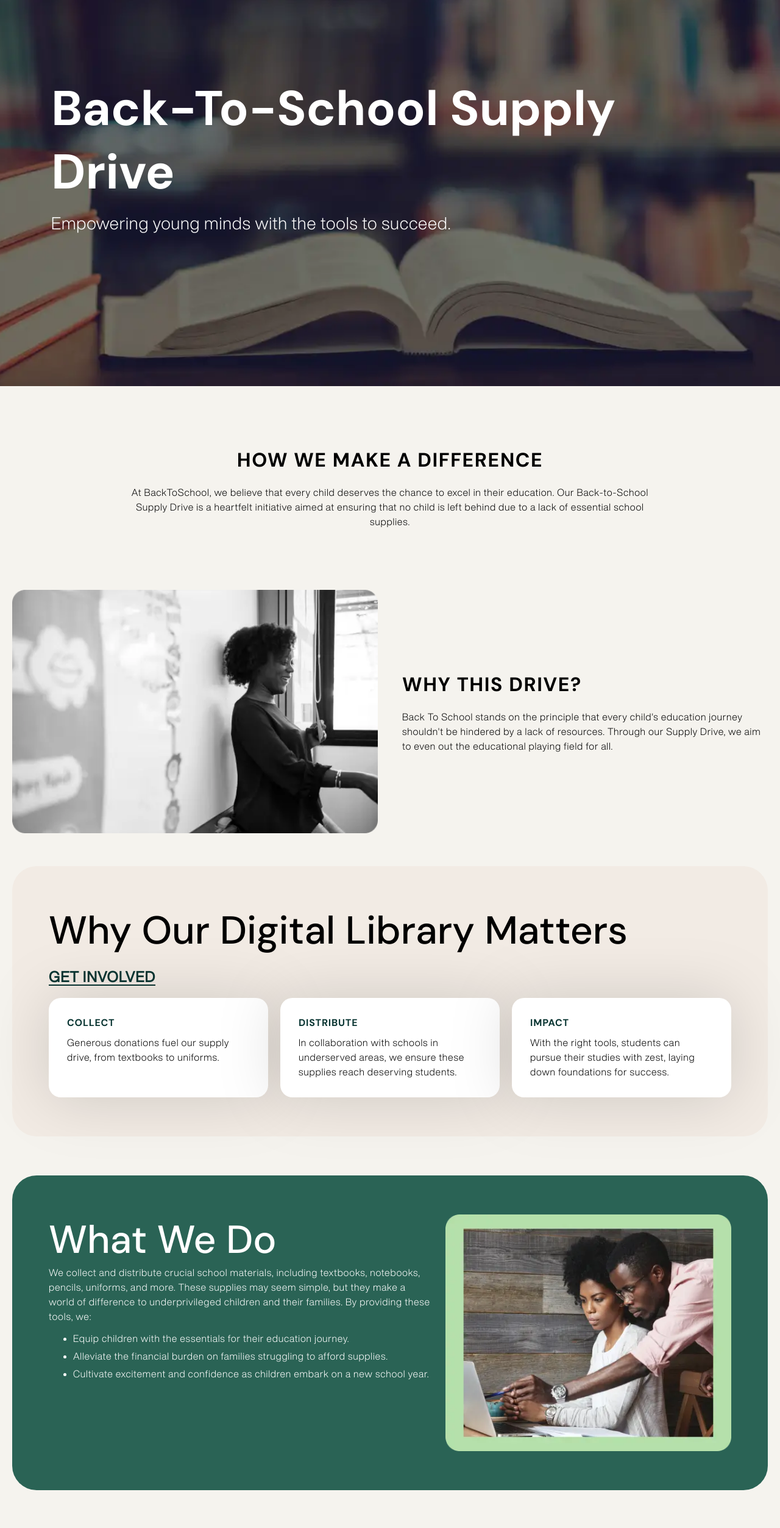
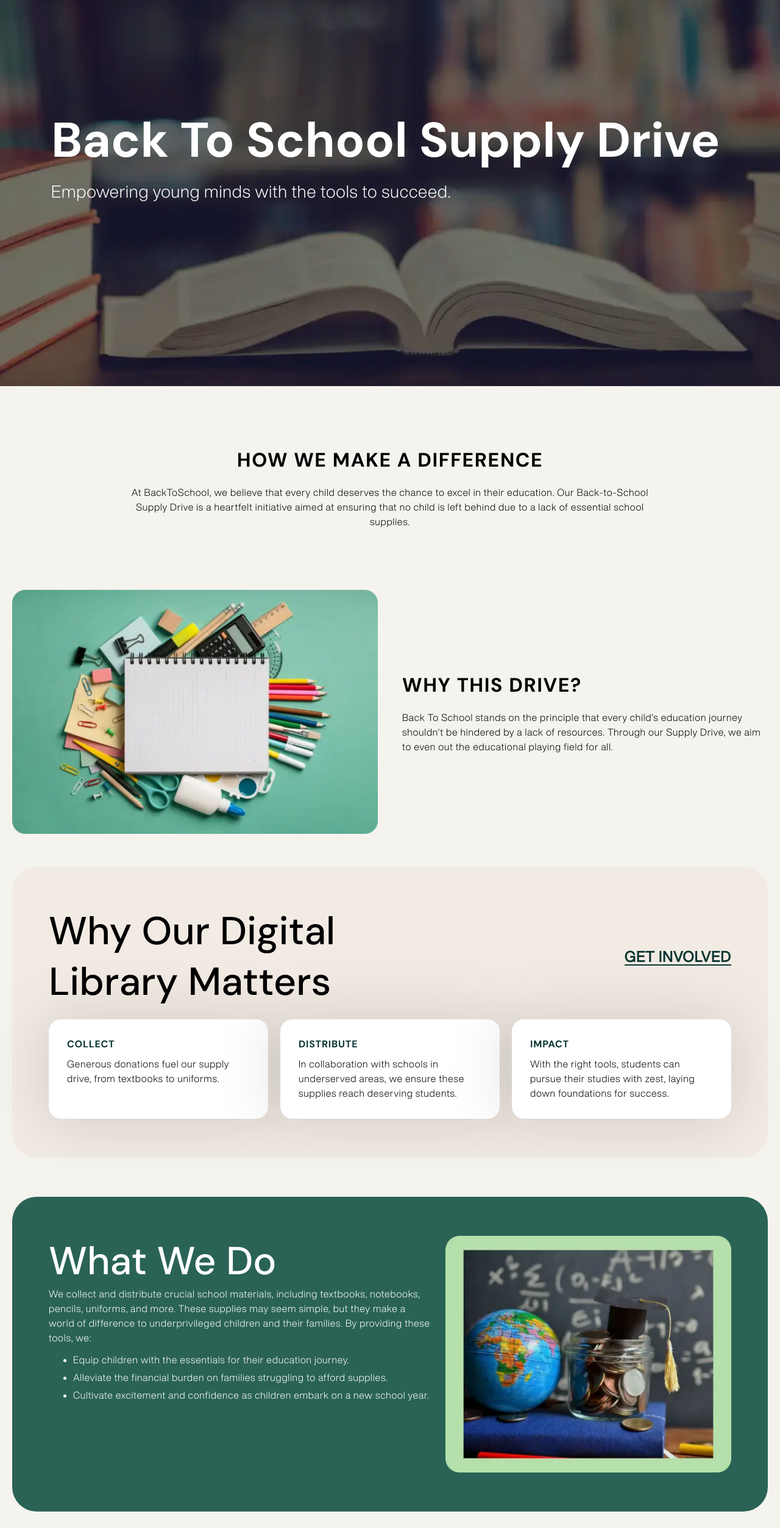
Before and after one commit to TechduceAfrica/back-to-school, a React (Create React App) app: page /back-to-school-supply-drive in a window 1280 px wide. Shown: the part 220-2725 px from the top of the page at 61% size. Built offline with nearby package versions, Linux system fonts and the light colour scheme.

Commit message:
Update
Updated the supply drive page

```diff
--- a/src/Contents/SupplyDrive.js
+++ b/src/Contents/SupplyDrive.js
@@ -1,7 +1,7 @@
 const SupplyDrive = {
     InitiativeMainTextTitle: "How We Make a Difference",
     InitiativeMainTextText: "At BackToSchool, we believe that every child deserves the chance to excel in their education. Our Back-to-School Supply Drive is a heartfelt initiative aimed at ensuring that no child is left behind due to a lack of essential school supplies.",
-    InitiativeSectionOneImg: `${process.env.PUBLIC_URL + '/images/african-descent-teacher-in-kindergarten-school_BacktoschoolNGO.webp'}`,
+    InitiativeSectionOneImg: `${process.env.PUBLIC_URL + '/images/back to school supply drive.webp'}`,
     InitiativeSectionOneImgAlt: "Back to school NGO Teacher training and support initiative",
     InitiativeSectionOneImgWidth: "558px",
     InitiativeSectionOneImgHeight: "371px",
@@ -19,7 +19,7 @@ const SupplyDrive = {
     InitiativeWhatWeDoSectionListOne: "Equip children with the essentials for their education journey.",
     InitiativeWhatWeDoSectionListTwo: "Alleviate the financial burden on families struggling to afford supplies.",
     InitiativeWhatWeDoSectionListThree: "Cultivate excitement and confidence as children embark on a new school year.",
-    InitiativeWhatWeDoSectionImg: `${process.env.PUBLIC_URL + '/images/Teacher Training_BacktoschoolNGO.webp'}`,
+    InitiativeWhatWeDoSectionImg: `${process.env.PUBLIC_URL + '/images/Back to School NGO Supply Drive.webp'}`,
     InitiativeWhatWeDoSectionImgAlt: "Backtoschool NGO Teacher training and support initiative",
     InitiativeWhatWeDoSectionImgWidth: "506px",
     InitiativeWhatWeDoSectionImgHeight: "414px",
--- a/src/Pages/SupplyDrivePage.jsx
+++ b/src/Pages/SupplyDrivePage.jsx
@@ -22,7 +22,7 @@ export default function SupplyDrivePage() {
 
     // Page title and make sure page scroll back to up on appearance
     useEffect(() => {
-        document.title = 'Back-to-School Supply Drive | Empowering Young Minds';
+        document.title = 'Back to School Supply Drive | Empowering Young Minds';
         window.scrollTo(0, 0);
     }, []);
 
@@ -30,8 +30,8 @@ export default function SupplyDrivePage() {
     const schema = {
         "@context": "https://schema.org",
         "@type": "Article",
-        "headline": "Back-to-School Supply Drive | Empowering Young Minds",
-        "image": "https://backtoschoolngo.com/images/Teacher%20Training_BacktoschoolNGO.webp",
+        "headline": "Back to School NGO Supply Drive | Empowering Young Minds",
+        "image": "https://backtoschoolngo.com/images/Back%20to%20School%20NGO%20Supply%20Drive.webp",
         "author": {
         "@type": "Person",
         "name": "Techduce Africa"
@@ -56,10 +56,10 @@ export default function SupplyDrivePage() {
         {/* Open graph tag for social media */}
         <Helmet>
             <script type="application/ld+json">{JSON.stringify(schema)}</script>
-            <title>Back-to-School Supply Drive | Empowering Young Minds</title>
+            <title>Back to School Supply Drive | Empowering Young Minds</title>
             <meta property="og:title" content="Back-to-School Supply Drive" />
             <meta property="og:description" content="Our Back-to-School Supply Drive is a heartfelt initiative aimed at ensuring that no child is left behind due to a lack of essential school supplies..." />
-            <meta property="og:image" content="https://backtoschoolngo.com/images/Teacher%20Training_BacktoschoolNGO.webp" />
+            <meta property="og:image" content="https://backtoschoolngo.com/images//Back%20to%20School%20NGO%20Supply%20Drive.webp" />
             <meta property="og:url" content="https://www.backtoschoolngo.com/back-to-school-supply-drive" />
         </Helmet>
 
@@ -70,7 +70,7 @@ export default function SupplyDrivePage() {
                           backgroundColor: '#000000'}}>
           <div div className='boxed pad'>
               <WhatWeDoHeroSection
-                title= "Back-to-School Supply Drive"
+                title= "Back to School Supply Drive"
                 text= "Empowering young minds with the tools to succeed."/>
           </div>
         </div>
--- a/src/Stylesheet/Initiative.css
+++ b/src/Stylesheet/Initiative.css
@@ -106,6 +106,10 @@
     padding: 64px 60px;
 }
 
+.init-sectwo h3 {
+    max-width: 600px;
+}
+
 .init-sectwo > div {
     display: flex;
     flex-wrap: wrap;
```
Also changed, not shown: public/images/Back to School NGO Supply Drive.webp (added), public/images/back to school supply drive.webp (added).
